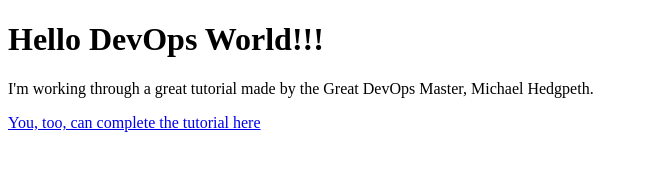
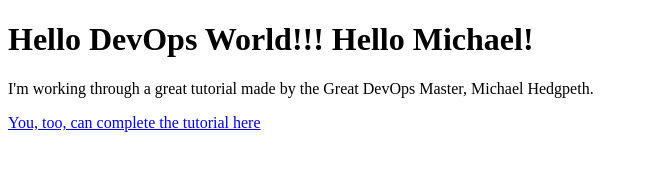
Before and after one commit to MeganBohl/website, a plain HTML site: page index.html in a window 1280 px wide. Shown: the whole page, without its empty margins (0-648 px from the left). Drawn offline with Linux system fonts and the light colour scheme.

Commit message:
added Hello Michael

```diff
--- a/index.html
+++ b/index.html
@@ -2,7 +2,7 @@
 <html>
 <body>
 
-<h1>Hello DevOps World!!!</h1>
+<h1>Hello DevOps World!!! Hello Michael!</h1>
 
 <p>I'm working through a great tutorial made by the Great DevOps Master, Michael Hedgpeth.</p>
 <a href="http://hedge-ops.com/devops-project/">You, too, can complete the tutorial here</a>
```
